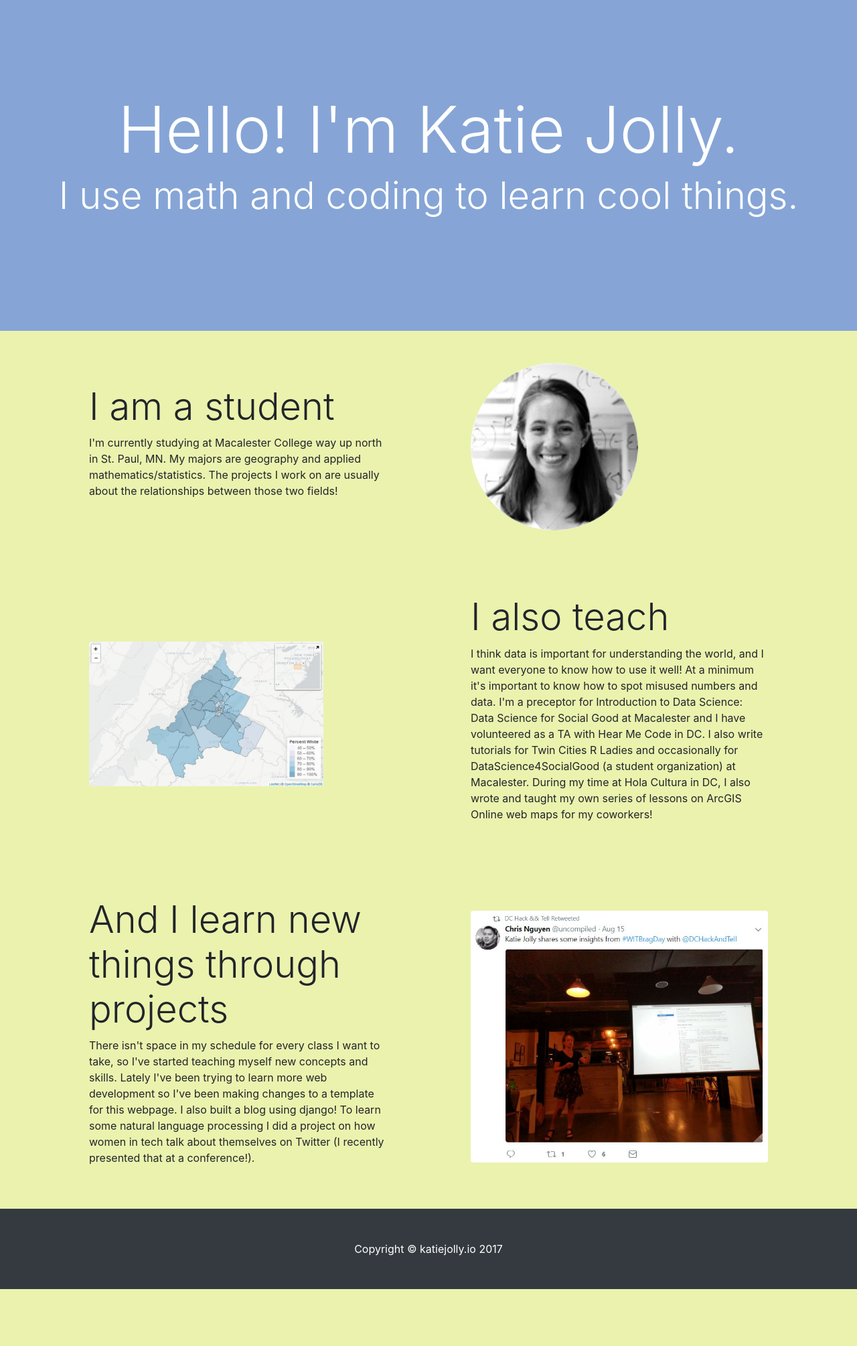
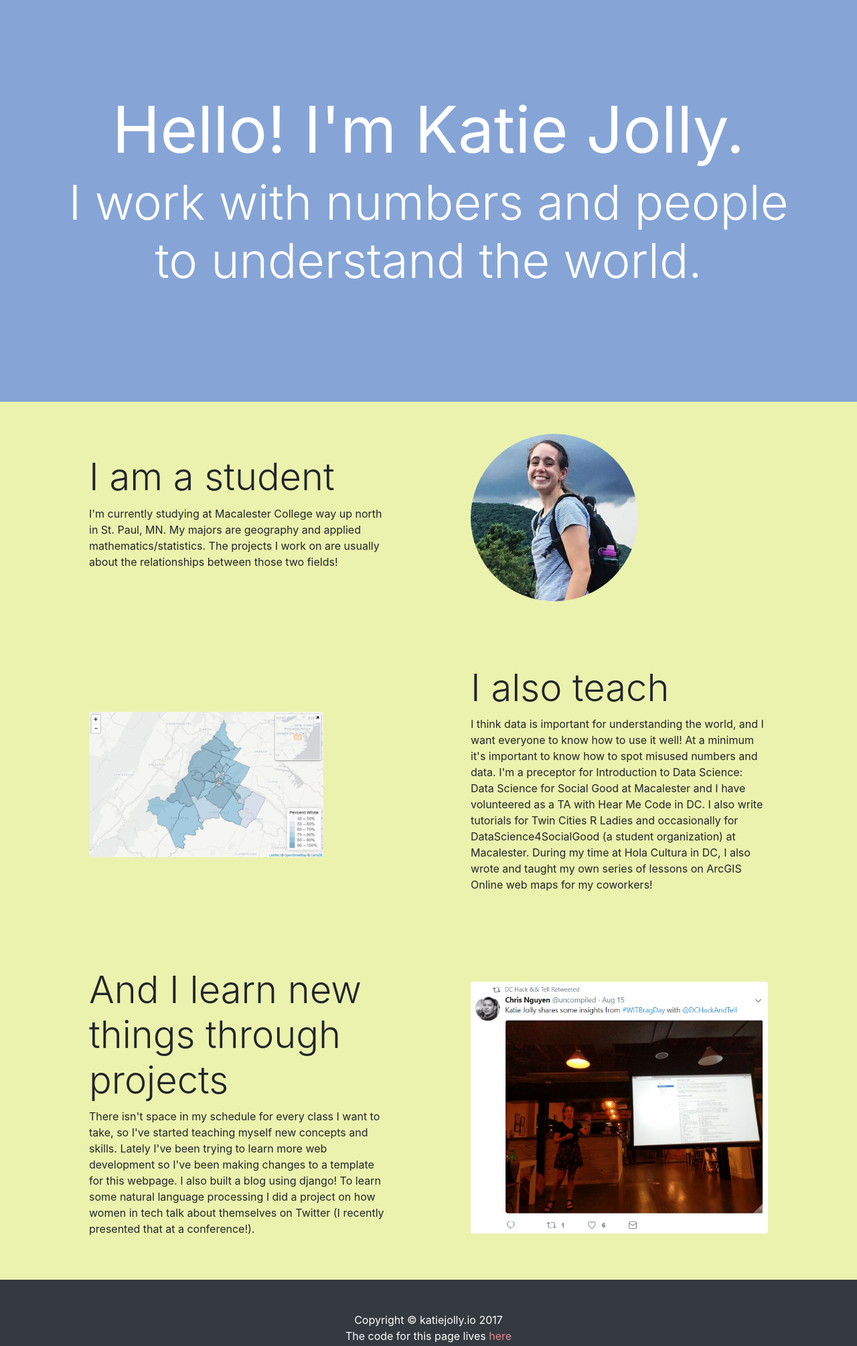
Before and after one commit to katiejolly/old-website, a website: page index.html in a window 1280 px wide. Shown: the part 80-2090 px from the top of the page at 67% size. Before the commit the page ends 2005 px from the top, so only its background shows below. Drawn offline with Linux system fonts and the light colour scheme.

Commit message:
added more changes to homepage

```diff
--- a/css/one-page-wonder.css
+++ b/css/one-page-wonder.css
@@ -38,3 +38,11 @@ header.masthead>.overlay {
     padding: 10rem 0;
   }
 }
+
+#codelink:hover {
+  color: #666564;
+}
+
+#codelink:link {
+  color: #e58793;
+}
--- a/index.html
+++ b/index.html
@@ -51,8 +51,8 @@
     <header class="masthead">
       <div class="overlay">
         <div class="container">
-          <h1 class="display-1 text-white">Hello! I'm Katie Jolly.</h1>
-          <h2 class="display-4 text-white">I use math and coding to learn cool things.</h2>
+          <h1 class="display-1 text-white"><b>Hello! I'm Katie Jolly.</b></h1>
+          <h3 class="display-3 text-white">I work with numbers and people to understand the world.</h3>
         </div>
       </div>
     </header>
@@ -62,7 +62,7 @@
         <div class="row align-items-center">
           <div class="col-md-6 order-2">
             <div class="p-5">
-              <img class="img-fluid rounded-circle" src="images/profile_image.jpg" width = "250" height = "250" alt="">
+              <img class="img-fluid rounded-circle" src="images/blackrock_pic.JPG" width = "250" height = "250" alt="">
             </div>
           </div>
           <div class="col-md-6 order-1">
@@ -114,7 +114,7 @@
     <!-- Footer -->
     <footer class="py-5 bg-dark">
       <div class="container">
-        <p class="m-0 text-center text-white">Copyright &copy; katiejolly.io 2017</p>
+        <p class="m-0 text-center text-white">Copyright &copy; katiejolly.io 2017 <br> The code for this page lives <a href="https://github.com/katiejolly/katiejolly.github.io" style="color:#e58793">here</a></p>
       </div>
       <!-- /.container -->
     </footer>
```
Also changed, not shown: favicon/github.ico (added), images/blackrock_pic.jpg (added).
